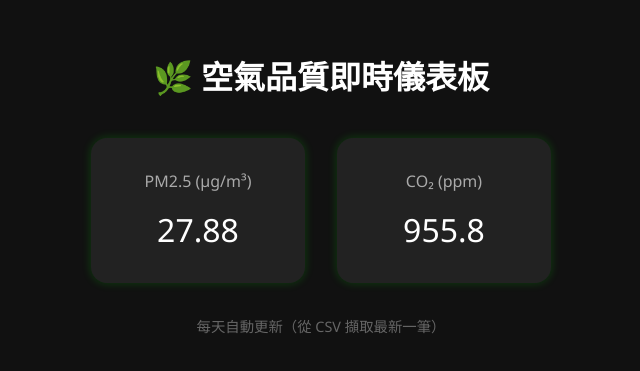
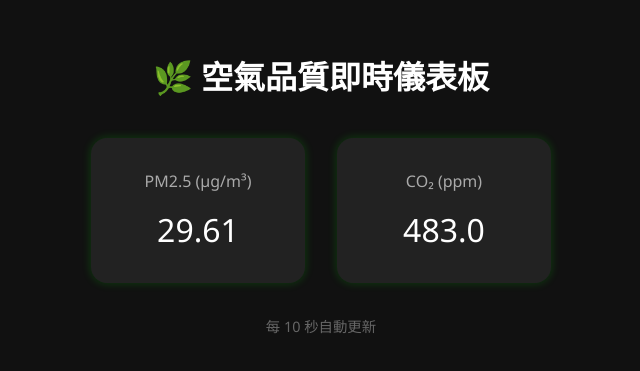
Before and after one commit to Sethjesus/JNC, a plain HTML site: page index.html in a window 1280 px wide. Shown: the part 217-588 px from the top of the page, without its empty margins (319-959 px from the left). Drawn offline with Linux system fonts and the light colour scheme.

Commit message:
Update index.html

```diff
--- a/index.html
+++ b/index.html
@@ -1,5 +1,5 @@
 <!DOCTYPE html>
-<html lang="zh-TW">
+<html lang="zh-Hant">
 <head>
   <meta charset="UTF-8" />
   <meta name="viewport" content="width=device-width, initial-scale=1.0" />
@@ -59,39 +59,22 @@
       <div class="value" id="co2">--</div>
     </div>
   </div>
-  <div class="footer">每天自動更新（從 CSV 擷取最新一筆）</div>
+  <div class="footer">每 10 秒自動更新</div>
 
   <script>
-    function getTodayCSVName() {
-      const now = new Date();
-      const yyyy = now.getFullYear();
-      const mm = String(now.getMonth() + 1).padStart(2, "0");
-      const dd = String(now.getDate()).padStart(2, "0");
-      return `data_${yyyy}-${mm}-${dd}.csv`;
-    }
-
-    async function updateAirData() {
-      const csvUrl = getTodayCSVName();
+    async function fetchData() {
       try {
-        const res = await fetch(csvUrl);
-        const text = await res.text();
-        const lines = text.trim().split("\n");
-        if (lines.length < 2) return;
-
-        const lastLine = lines[lines.length - 1];
-        const parts = lastLine.split(",");
-        const pm25 = parts[1];
-        const co2 = parts[2];
-
-        document.getElementById("pm25").innerText = pm25;
-        document.getElementById("co2").innerText = co2;
-      } catch (err) {
-        console.error("❌ 無法載入 CSV 檔案：", err);
+        const res = await fetch("data.json"); // ✅ 改為相對路徑
+        const data = await res.json();
+        document.getElementById("pm25").textContent = data.pm25.toFixed(2);
+        document.getElementById("co2").textContent = data.co2.toFixed(1);
+      } catch (e) {
+        console.error("❌ 無法載入資料：", e);
       }
     }
 
-    updateAirData();
-    setInterval(updateAirData, 30000);
+    fetchData();                 // 第一次載入
+    setInterval(fetchData, 10000); // 每 10 秒更新
   </script>
 </body>
 </html>
```
